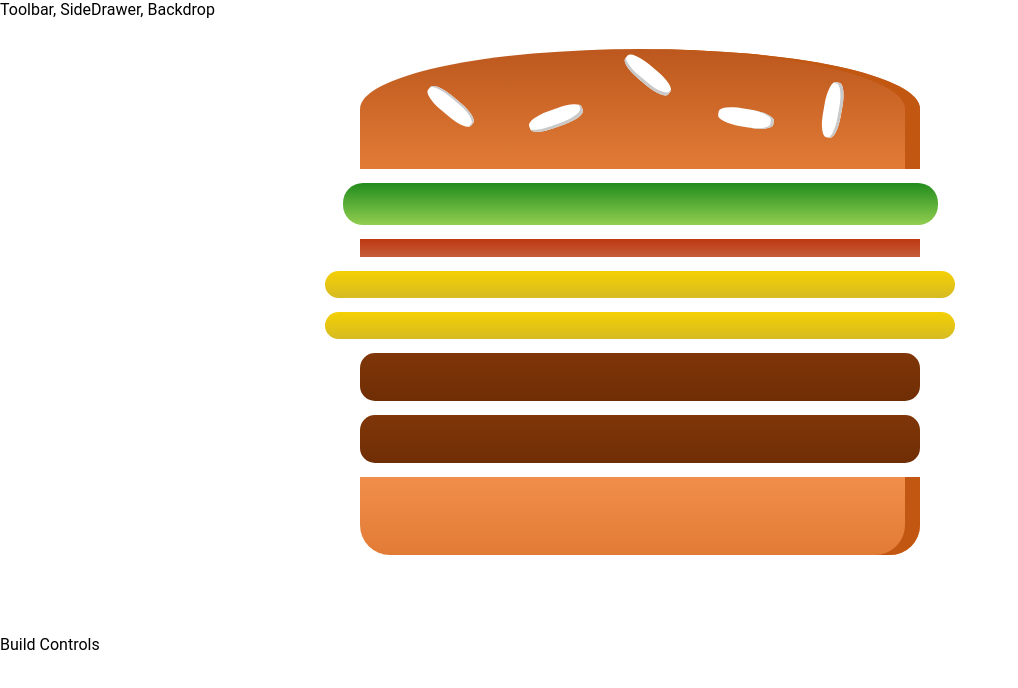
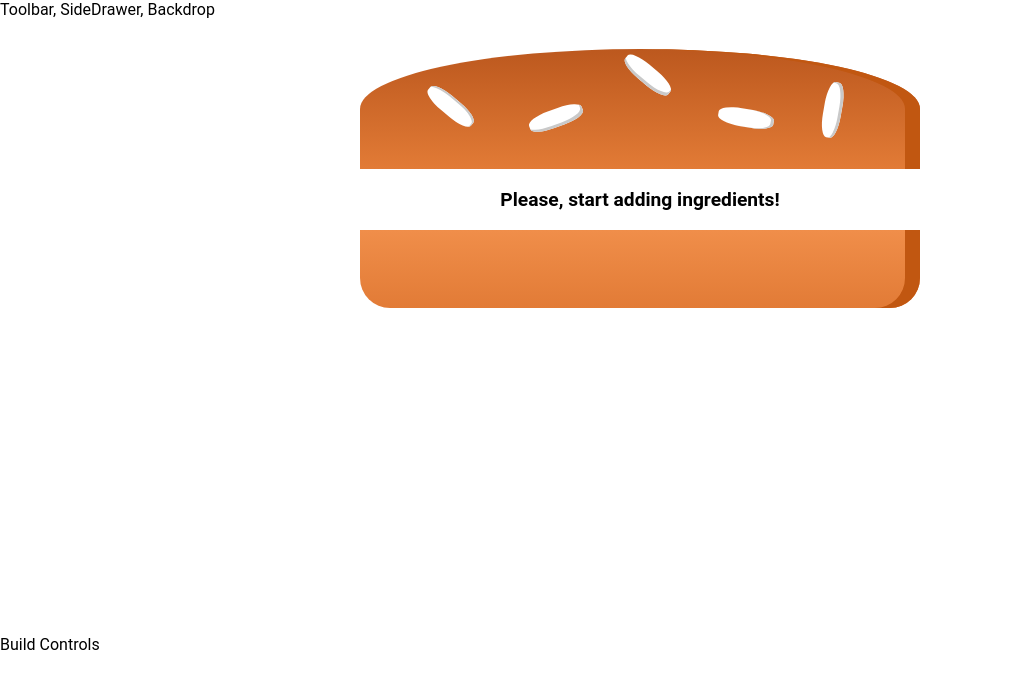
Before and after one commit to ruslanzharkov/react-redux-burger-builder, a React app: page / in a window 1280 px wide. Shown: the top 688 px of the page, without its empty margins (0-1018 px from the left). Built offline with nearby package versions, Linux system fonts and the light colour scheme.

Commit message:
Added check for empty ingredients and handler for it

```diff
--- a/src/components/Burger/Burger.js
+++ b/src/components/Burger/Burger.js
@@ -10,12 +10,14 @@
                 return [...Array(this.props.ingredients[ingredientKey])].map((_, i) => {
                     return <BurgerIngredient key={ingredientKey + i} type={ingredientKey}/>
                 });
-            });
+            }).reduce((arr, el) => {
+                return arr.concat(el);
+            }, []);
 
         return (
             <div className={classes.Burger}>
                 <BurgerIngredient type="bread-top"/>
-                {transformedIngredients}
+                { transformedIngredients.length === 0 ? <p>Please, start adding ingredients!</p> : transformedIngredients }
                 <BurgerIngredient type="bread-bottom"/>
             </div>
         );
--- a/src/containers/BurgerBuilder/BurgerBuilder.js
+++ b/src/containers/BurgerBuilder/BurgerBuilder.js
@@ -8,10 +8,10 @@
         super(props);
         this.state = {
             ingredients: {
-                salad: 1,
-                bacon: 1,
-                cheese: 2,
-                meat: 2
+                salad: 0,
+                bacon: 0,
+                cheese: 0,
+                meat: 0
             }
         };
     }
```
